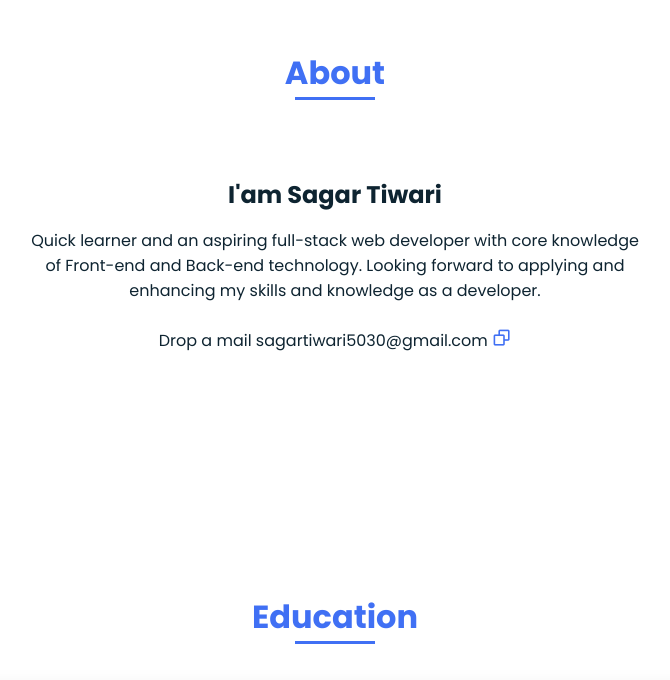
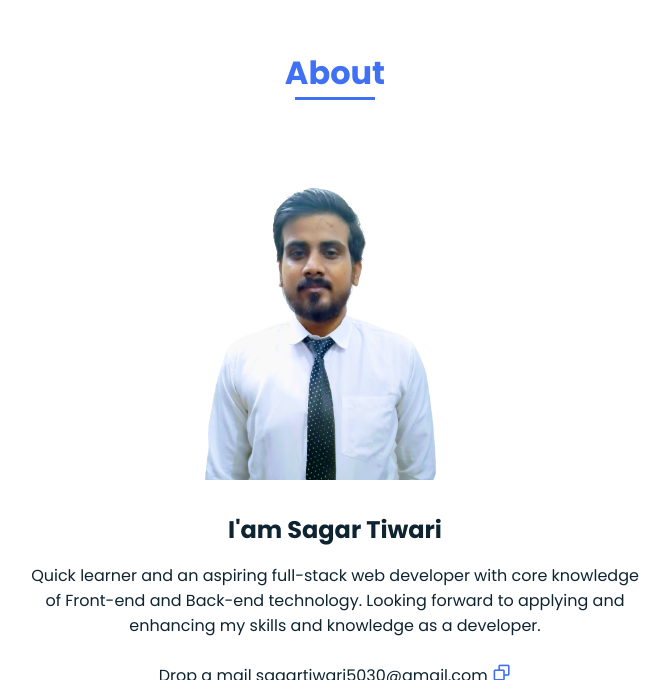
Before and after one commit to sagartiwari5030/Portfolio, a plain HTML site: page index.html in a window 1280 px wide. Shown: the part 927-1607 px from the top of the page, without its empty margins (305-975 px from the left). Drawn offline with nearby package versions, Linux system fonts and the light colour scheme.

Commit message:
Update img

```diff
--- a/index.html
+++ b/index.html
@@ -86,7 +86,7 @@
 
       <div class="about-container bd-grid">
         <div class="about-img">
-          <img src="" alt="" />
+          <img src="assets/img/sagar.png" alt="" />
         </div>
 
         <div style="text-align: center">
```
